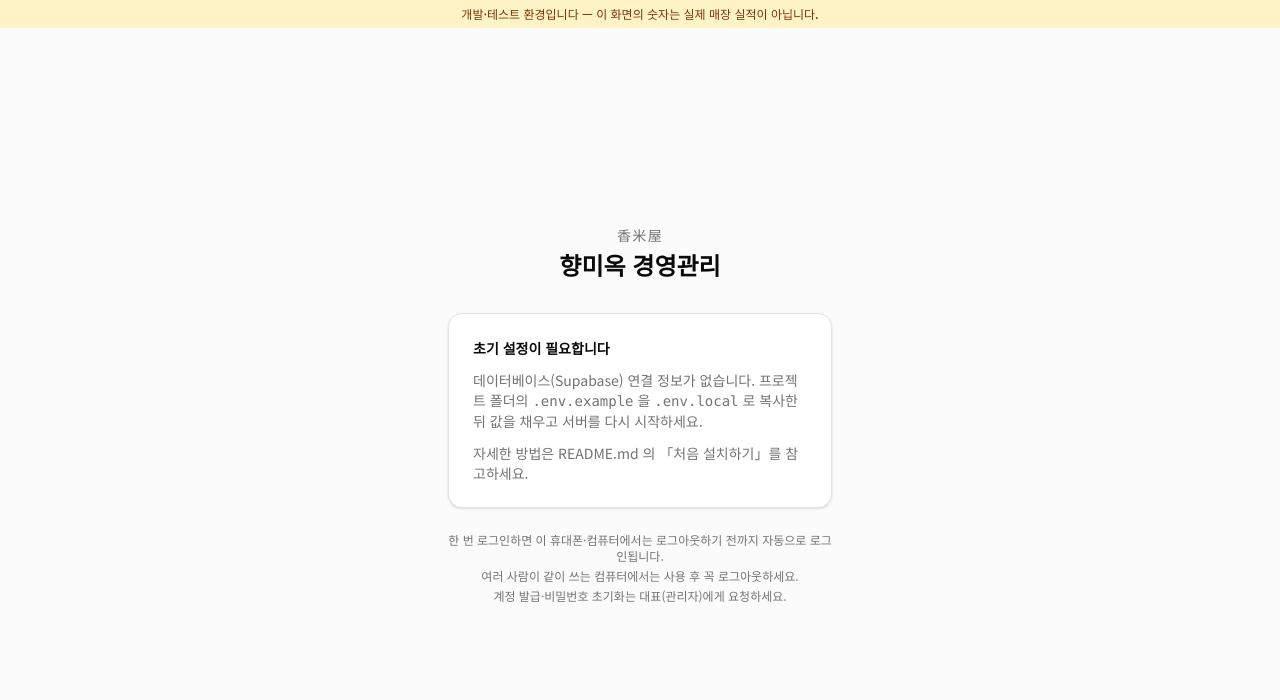
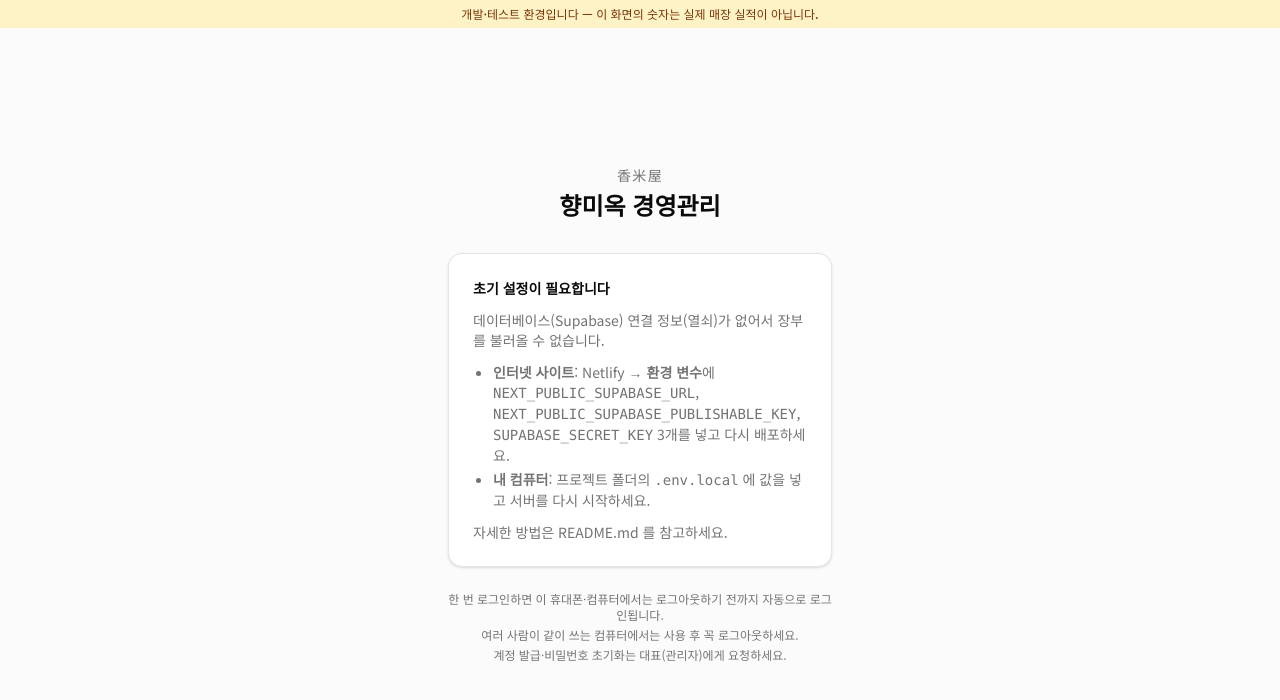
Before and after one commit to hyangmiok-dev/hyangmiok-erp, a Next.js app: page /login in a window 1280 px wide. Shown: the top 700 px of the page. Built offline with nearby package versions, Linux system fonts and the light colour scheme; no server answers.

Commit message:
초기 설정 안내 문구: Netlify 환경 변수 안내 추가

```diff
--- a/src/components/setup-notice.tsx
+++ b/src/components/setup-notice.tsx
@@ -3,10 +3,18 @@ export function SetupNotice() {
     <div className="space-y-3 text-sm">
       <p className="font-semibold">초기 설정이 필요합니다</p>
       <p className="text-muted-foreground">
-        데이터베이스(Supabase) 연결 정보가 없습니다. 프로젝트 폴더의 <code>.env.example</code> 을{" "}
-        <code>.env.local</code> 로 복사한 뒤 값을 채우고 서버를 다시 시작하세요.
+        데이터베이스(Supabase) 연결 정보(열쇠)가 없어서 장부를 불러올 수 없습니다.
       </p>
-      <p className="text-muted-foreground">자세한 방법은 README.md 의 「처음 설치하기」를 참고하세요.</p>
+      <ul className="list-disc space-y-1 pl-5 text-muted-foreground">
+        <li>
+          <b>인터넷 사이트</b>: Netlify → <b>환경 변수</b>에 <code>NEXT_PUBLIC_SUPABASE_URL</code>,{" "}
+          <code>NEXT_PUBLIC_SUPABASE_PUBLISHABLE_KEY</code>, <code>SUPABASE_SECRET_KEY</code> 3개를 넣고 다시 배포하세요.
+        </li>
+        <li>
+          <b>내 컴퓨터</b>: 프로젝트 폴더의 <code>.env.local</code> 에 값을 넣고 서버를 다시 시작하세요.
+        </li>
+      </ul>
+      <p className="text-muted-foreground">자세한 방법은 README.md 를 참고하세요.</p>
     </div>
   );
 }
```
